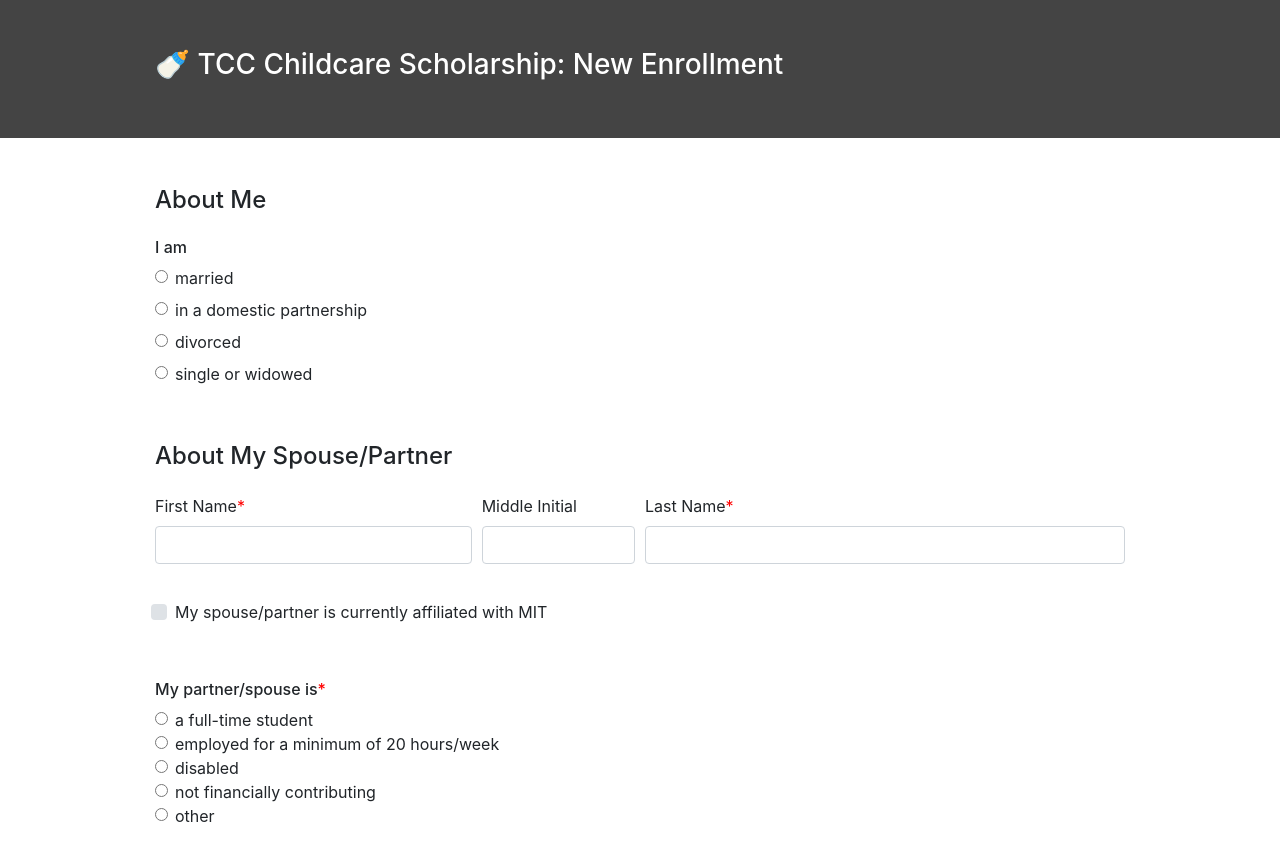
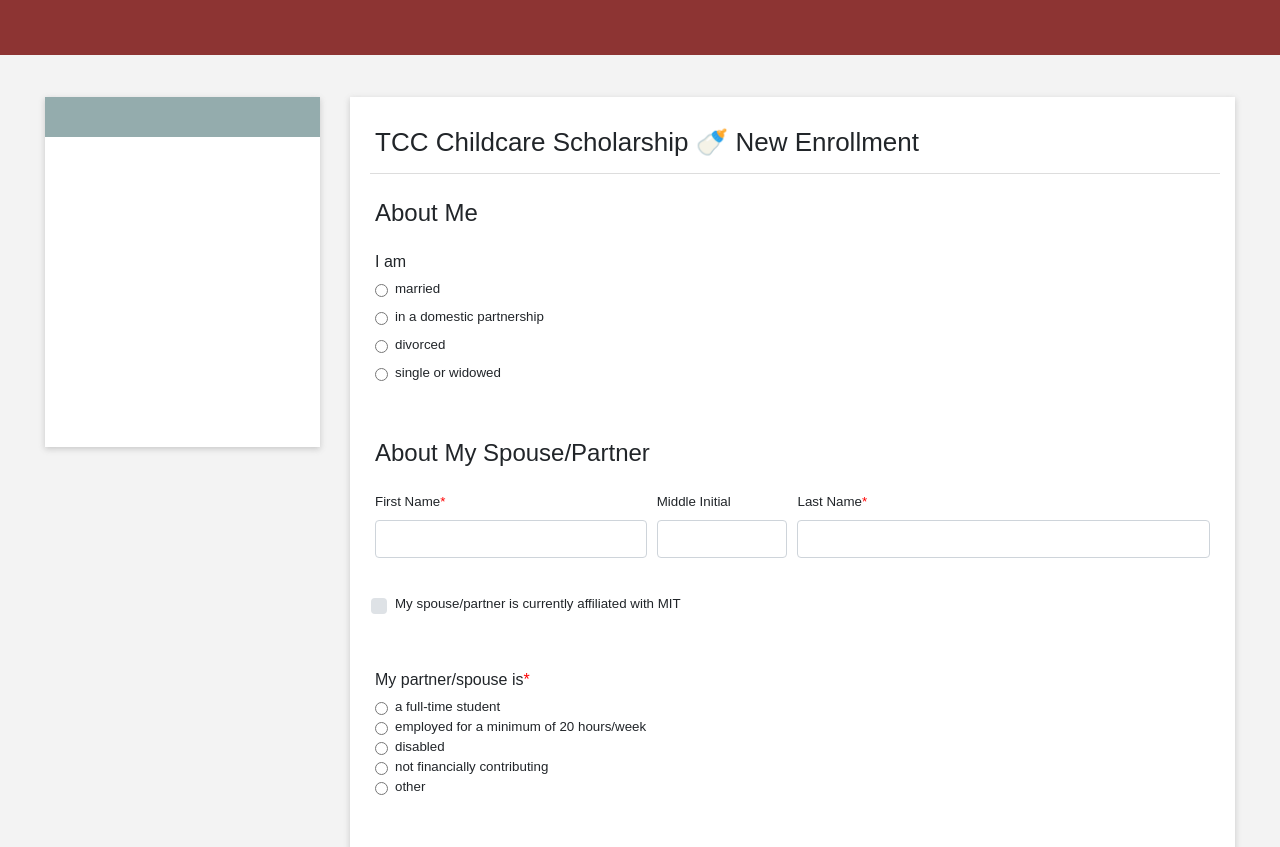
Before and after one commit to JanDW/ccsp-ui, a plain HTML site: page index.html in a window 1280 px wide. Shown: the top 847 px of the page. Drawn offline with nearby package versions, Linux system fonts and the light colour scheme; a web font is replaced by a local one.

Commit message:
#1 Added Atlas context

```diff
--- a/index.html
+++ b/index.html
@@ -4,17 +4,15 @@
 	<meta charset="UTF-8">
 	<title>Employee Inbox</title>
 	<link rel="stylesheet" href="https://stackpath.bootstrapcdn.com/bootstrap/4.1.3/css/bootstrap.min.css" integrity="sha384-MCw98/SFnGE8fJT3GXwEOngsV7Zt27NXFoaoApmYm81iuXoPkFOJwJ8ERdknLPMO" crossorigin="anonymous">
+	<link rel="stylesheet" href="https://use.typekit.net/mtp4uya.css">
 	<style>
 
 		body {
 			/* font-size: .875rem; */
 			min-height: 8000px;
-		}
-		.masthead {
-			padding-top: 3em;
-			padding-bottom: 3em;
-			background-color: #444;
-			color: #FFF;
+			background-color: #f3f3f3;
+			font-family: "adelle-sans", sans-serif;
+			font-size: 10pt; /* pt unit in use for Atlas, ... */
 		}
 
 		label.required::after,
@@ -23,9 +21,52 @@
 		  color:red;
 		}
 
-		.container {
-			max-width: 1000px;
+		.container-fluid {
+			min-width: 900px;
+			max-width: 1300px;
 		}
+
+		@media (min-width: 1024px) {
+			.container-fluid {
+				padding-left: 45px;
+				padding-right: 45px;
+			}
+		}
+
+		.global-nav {
+			background-color: #8D3433;
+			height: 55px;
+			margin-bottom: 42px;
+		}
+
+		.panel {
+			background-color: #fff;
+			box-shadow: 0 2px 6px rgba(100, 100, 100, 0.3);
+			padding: 25px;
+			min-height: 350px;
+		}
+
+		.panel-header {
+			height: 40px;
+			background-color: #94acad;
+			margin: -25px -25px 0 -25px;
+		}
+
+		.section-heading {
+			border-bottom: solid 1px #ddd;
+			margin-bottom: 25px;
+			margin-left: -5px;
+			margin-right: -10px;
+			padding-bottom: 15px;
+			padding-right: 10px;
+		}
+
+		.section-title {
+			font-size: 26px;
+			margin: 5px 0 0 5px;
+		}
+
+
 
 		.additional-entry {
 			margin-left: -1rem;
@@ -63,13 +104,19 @@
 	<!-- ************************************************************ -->
 	<!-- ** This is a protype! Code is NOT intended for production ** -->
 	<!-- ************************************************************ -->
-	<header class="masthead mb-5">
-		<div class="container">
-			<h1 class="h3">🍼 TCC Childcare Scholarship: New Enrollment</h1>
+	<nav class="global-nav"></nav>
+	<div class="container-fluid">
+		<div class="row">
+			<aside class="col-sm-3 sidebar">
+				<div class="panel">
+					<div class="panel-header"></div>
 				</div>
+			</aside>
+			<main class="col-sm-9">
+				<div class="panel">
+					<header class="section-heading">
+						<h1 class="section-title">TCC Childcare Scholarship  🍼  New Enrollment</h1>
 					</header>
-	<main class="container">
-
 					<form action="">
 					<section id="you" class="mb-5">
 						<h2 class="h4 mb-4">About Me</h2>
@@ -477,8 +524,11 @@
 					</section>
 					<button type="submit" class="btn btn-primary">Send Enrollment Form</button>
 				</form>
+				</div>
+			</main>
+		</div>
+	</div>
 
-	</main>
 	<footer>
 
 	</footer>
```
Lines whose indentation alone changed are shown as unchanged.
